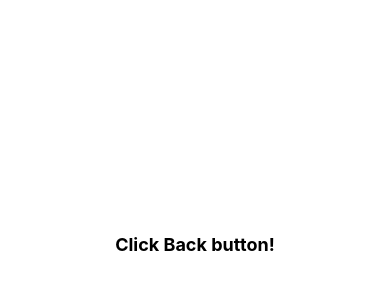
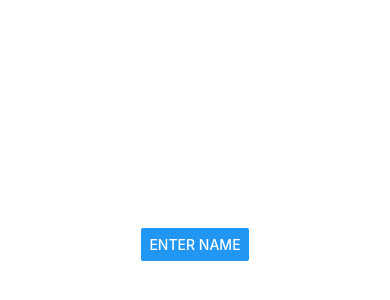
Before and after one commit to Ravindersharma83/NativeComponents, a React Native app: screen / in a window 390 px wide. Shown: the part 178-478 px from the top of the page. Built offline with nearby package versions, Linux system fonts and the light colour scheme.

Commit message:
21- Prompt box (ios)

```diff
--- a/App.tsx
+++ b/App.tsx
@@ -16,6 +16,7 @@ import AnimationComponent from './src/Components/AnimationComponent'
 import DrawerLayoutComponent from './src/Components/DrawerLayoutComponent'
 import TransformComponent from './src/Components/TransformComponent'
 import BackHandlerAndroidComp from './src/Components/BackHandlerAndroidComp'
+import PromptAlert from './src/Components/PromptAlert'
 
 const App = () => {
   return (
@@ -34,7 +35,8 @@ const App = () => {
       // <AnimationComponent/>
       // <DrawerLayoutComponent/>
       // <TransformComponent/>
-      <BackHandlerAndroidComp/>
+      // <BackHandlerAndroidComp/>
+      <PromptAlert/>
   )
 }
 
--- /dev/null
+++ b/src/Components/PromptAlert.js
@@ -0,0 +1,38 @@
+import { Alert, Button, StyleSheet, Text, View } from 'react-native'
+import React, { useState } from 'react'
+
+const PromptAlert = () => {
+    const[name,setName] = useState('');
+
+    const openPrompt = () =>{
+        // It's only work in ios
+        Alert.prompt(
+            "Welcome to Prompt Box",
+            [
+                {
+                    text:"Submit",
+                    onPress:(text)=>setName(text)
+                },
+                {
+                    text:"Cancel",
+                    onPress:()=>console.log('canceled')
+                }
+            ],"plain-text","Name")
+    }
+  return (
+    <View style={styles.container}>
+         <Text>{name}</Text>
+         <Button title='Enter Name' onPress={()=>openPrompt()}/>
+    </View>
+  )
+}
+
+export default PromptAlert
+
+const styles = StyleSheet.create({
+    container:{
+        flex:1,
+        justifyContent:'center',
+        alignItems:'center'
+    }
+})
```
